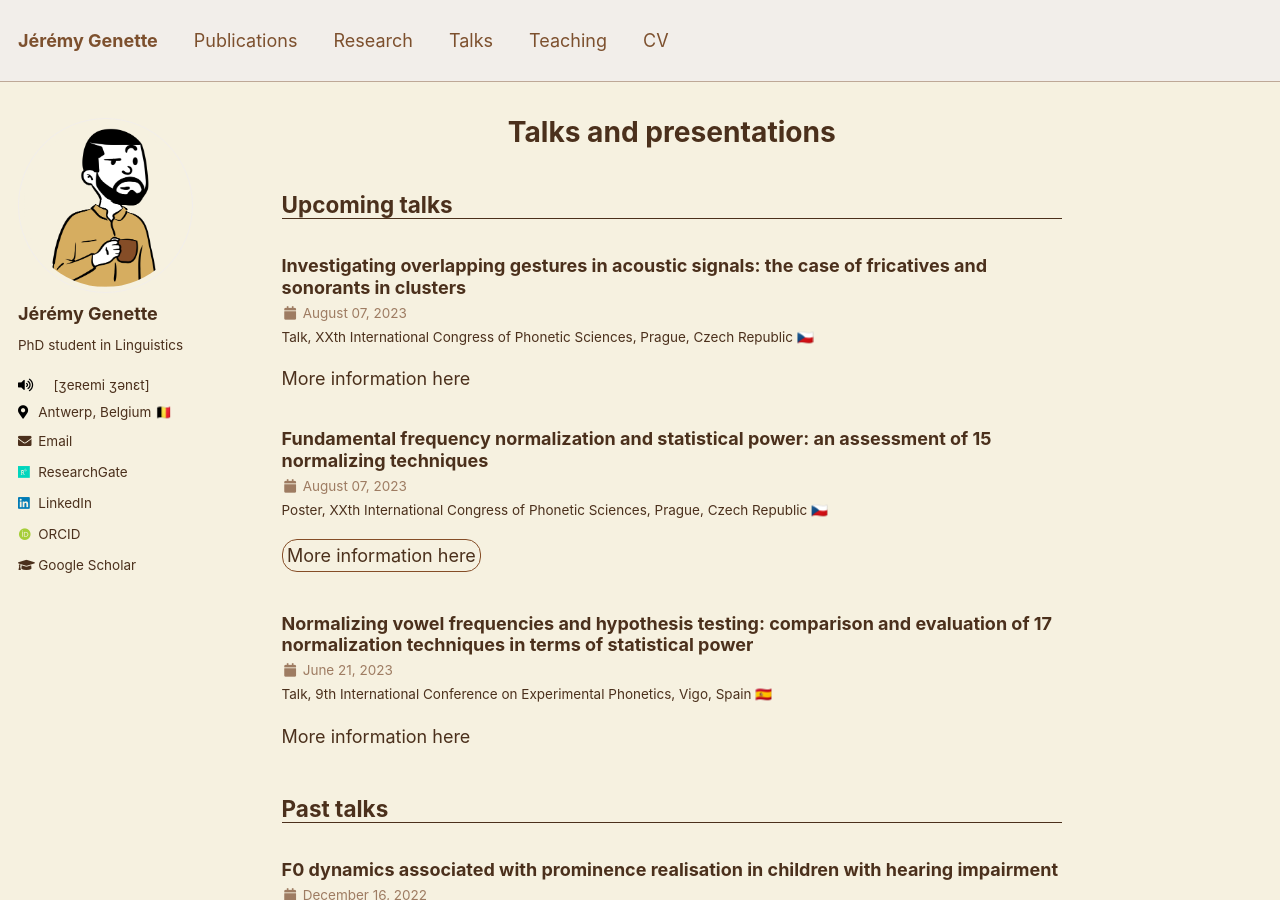
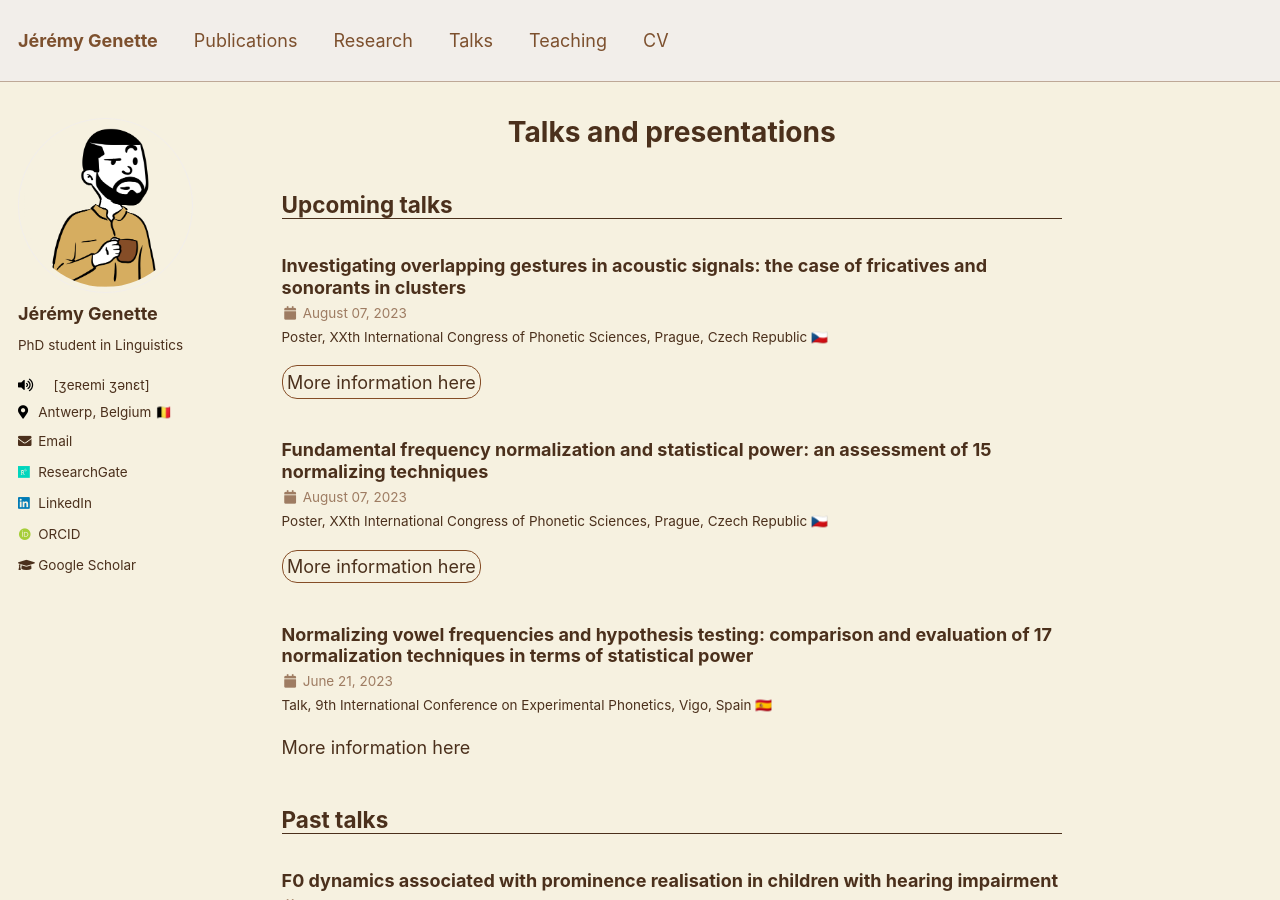
Before and after one commit to jgenette/jgenette.github.io, a Jekyll site: the page built from _pages/talks.html, in a window 1280 px wide and 900 px high. Built offline with Jekyll 4.4.1, drawn with Linux system fonts in a browser that asks for light colours; some web fonts are replaced.

Commit message:
Update icphs_2.md

```diff
--- a/_talks/icphs_2.md
+++ b/_talks/icphs_2.md
@@ -1,7 +1,7 @@
 ---
 title: "Investigating overlapping gestures in acoustic signals: the case of fricatives and sonorants in clusters"
 collection: talks
-type: "Talk"
+type: "Poster"
 permalink: /talks/icphs_2
 venue: "XXth International Congress of Phonetic Sciences"
 date: 2023-08-07
@@ -9,4 +9,4 @@ location: 'Prague, Czech Republic 🇨🇿'
 pubtype: 'upcoming'
 ---
 
-[More information here](https://www.icphs2023.org)
+[More information here](https://www.icphs2023.org){: .btn--research}
```
